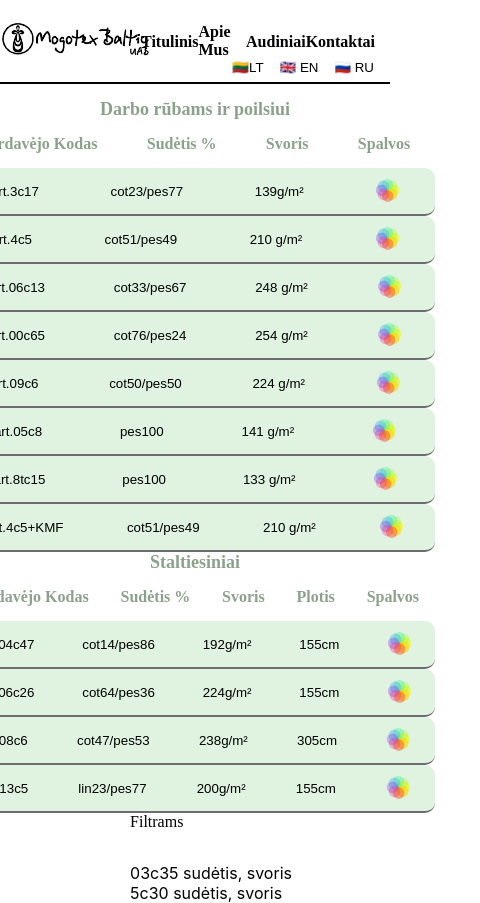
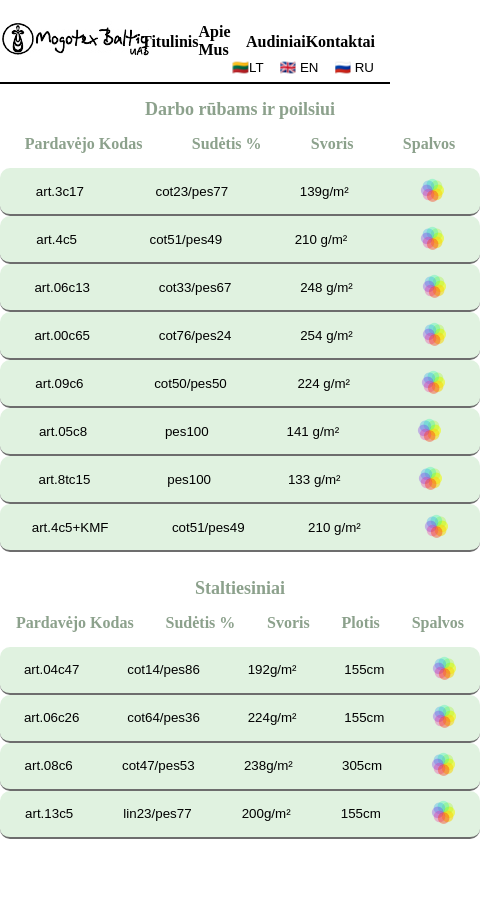
Before and after one commit to OlegBaras/mogotex, a React (Create React App) app: page /fabrics in a window 390 px wide. Shown: the whole page, 480 px wide, since content can reach past the window. After the commit the page ends 844 px from the top, so only its background shows below. Built offline with nearby package versions, Linux system fonts and the light colour scheme.

Commit message:
styling fabrics

```diff
--- a/src/App.css
+++ b/src/App.css
@@ -169,22 +169,16 @@ nav {
 }
 
 .fabrics {
-  /* height: 80vh; */
   height: 100%;
-
   width: 100%;
   display: flex;
   justify-content: space-evenly;
-  align-items: flex-start;
-  padding-top: 2rem;
-  padding-right: 2rem;
-  padding-left: 2rem;
+  flex-wrap: wrap;
 }
 .fabrics label {
   color: black;
   font-family: "Times New Roman", Times, serif;
   margin-bottom: 2rem;
-  display: flex;
 }
 
 .workclothes {
@@ -193,8 +187,7 @@ nav {
   flex-direction: column;
   align-items: center;
   justify-items: flex-start;
-  /* position: relative; */
-  margin-right: 2rem;
+  border-bottom: 20px solid transparent;
 }
 
 .table-cloths {
@@ -203,7 +196,6 @@ nav {
   align-items: center;
   flex-direction: column;
   font-family: "Times New Roman", Times, serif;
-  margin-right: 2rem;
 }
 .contacts {
   /* background: white; */
@@ -338,29 +330,17 @@ nav {
     width: 90%;
   }
 
-  .fabrics {
-    display: flex;
-    flex-direction: column;
-    justify-content: center;
-    align-items: center;
-    padding-left: 4rem;
-    width: 100%;
-    padding-top: 0;
-  }
-
   .CardColor {
     height: 60%;
   }
   .CardInfo {
-    height: 40%;
+    height: 35vh;
     display: flex;
     flex-wrap: wrap;
     flex-direction: column;
     justify-content: space-between;
     align-items: center;
     font-size: small;
-    /* height: 30vh; */
-    /* text-align: center; */
   }
 
   .CardColorText {
--- a/src/components/Fabrics.js
+++ b/src/components/Fabrics.js
@@ -8,11 +8,11 @@ function Fabrics() {
       <WorkClothes />
       <TableCloths />
 
-      <div className="filters">
+      {/* <div className="filters">
         <label>Filtrams</label>
         <p>03c35 sudėtis, svoris</p>
         <p>5c30 sudėtis, svoris</p>
-      </div>
+      </div> */}
     </div>
   );
 }
--- a/src/components/Nav.js
+++ b/src/components/Nav.js
@@ -2,7 +2,7 @@ import React from "react";
 import { FormattedMessage } from "react-intl";
 import { Link } from "react-router-dom";
 import logo from "../logo.jpg";
-
+// import logo from "../logo1.svg";
 function Nav() {
   const navStyle = {
     color: "white",
--- a/src/i18n/messages/en-US.js
+++ b/src/i18n/messages/en-US.js
@@ -12,7 +12,7 @@ export default {
     tableCloths: "Table Cloths",
     "nav-contacts": "Contacts",
     "about-message":
-      " about us  about us  about us  about us  about us  about us  about us  about us  about us ",
+      "Mogotex Baltic LTD was founded in 2000. The company is a representative of the largest Belarusian textile manufacturer JSC Mogotex in the Baltic countries. The range of products on offer includes a large selection of fabrics for workwear in various industries, construction, medicine, recreation, and law enforcement agencies. We also offer fabrics for home textiles and other.",
     "vendor-code": "Vendor Code",
     Comp: "Composition %",
     Weight: "Weight",
--- a/src/i18n/messages/lt-LT.js
+++ b/src/i18n/messages/lt-LT.js
@@ -12,7 +12,7 @@ export default {
     tableCloths: "Staltiesiniai",
     "nav-contacts": "Kontaktai",
     "about-message":
-      " apie mus apie mus apie mus apie mus apie mus apie mus apie mus",
+      "UAB „Mogotex Baltic“ buvo įkurta 2000 m. Bendrovė yra didžiausio Baltarusijos tekstilės gamintojo „Mogotex“ atstovė Baltijos šalyse. Siūlomų produktų asortimente yra didelis audinių, skirtų įvairioms pramonės šakoms, statyboms, medicinai, poilsiui ir teisėsaugos institucijoms, darbo drabužiams pasirinkimas. Taip pat siūlome namų tekstilės audinius ir kt.",
     "vendor-code": "Pardavėjo Kodas",
     Comp: "Sudėtis %",
     Weight: "Svoris",
```
Also changed, not shown: src/logo1.svg (added).
